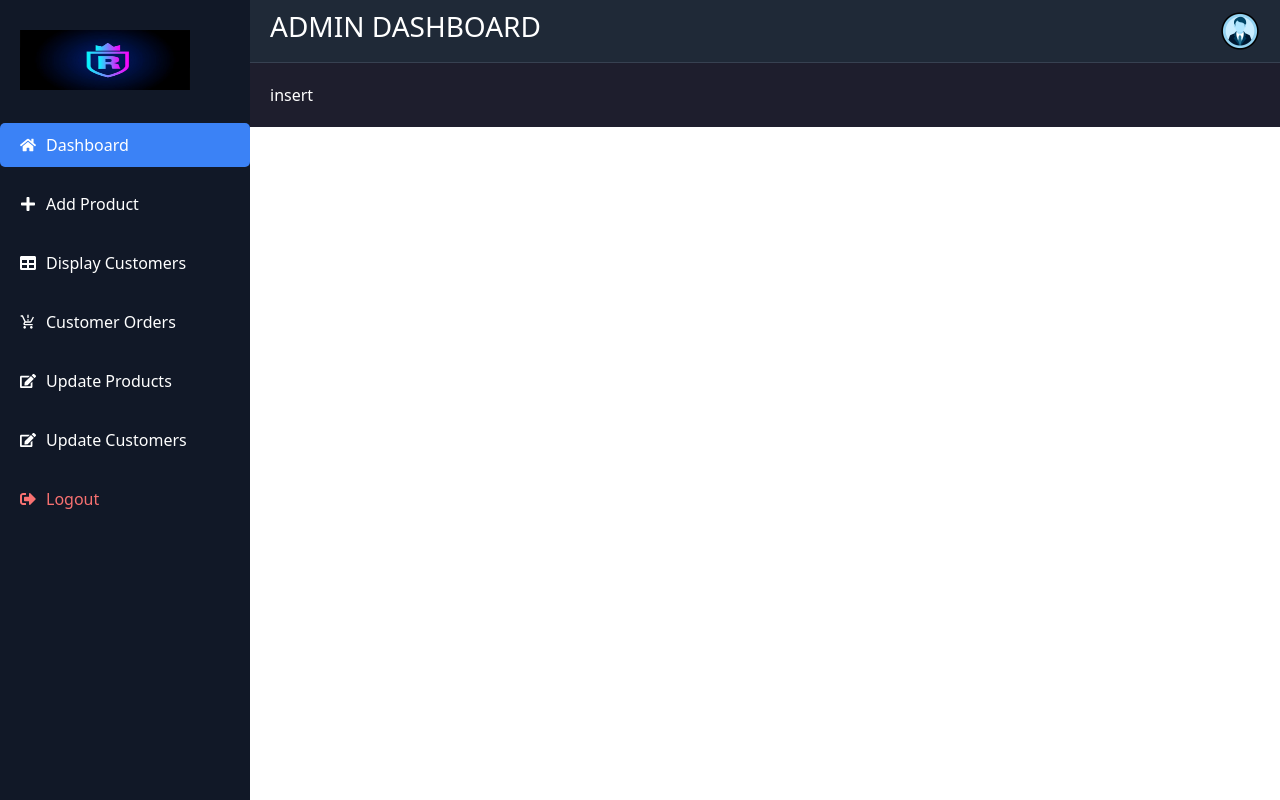
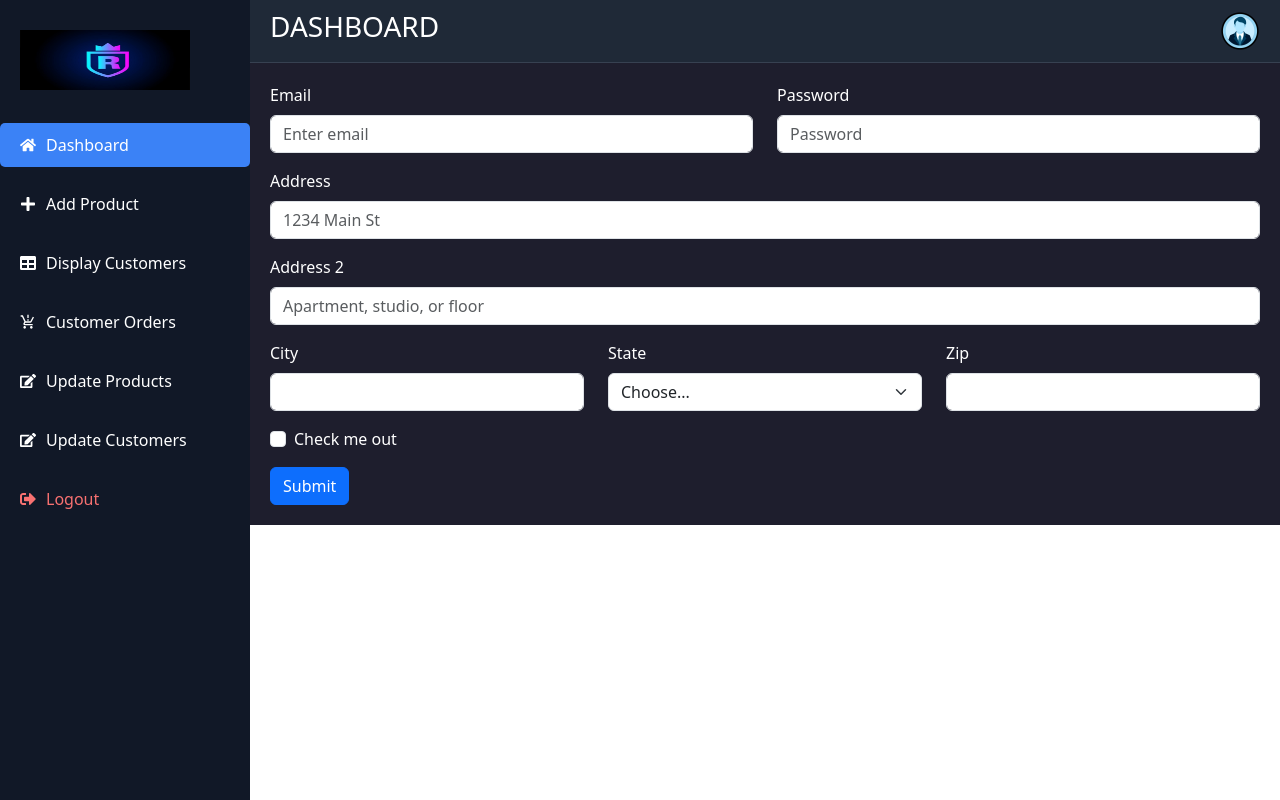
Before and after one commit to Rajankumar9955/E-Commerce, a React (Vite) app in the folder client/: page /admindashboard/insertproduct in a window 1280 px wide. Built offline with nearby package versions, Linux system fonts and the light colour scheme.

Commit message:
admin insert product section form

```diff
--- a/client/src/Admin/AdminDashboard.jsx
+++ b/client/src/Admin/AdminDashboard.jsx
@@ -13,7 +13,7 @@
 //     return(
 //         <>
 // <div id='admin'>
-//     <AdminNavBar/>
+//
 //       <Row>
 //         <Col md="3">
 //              <div id='admindashboard'>
@@ -92,7 +92,7 @@
             <div className={`main-content ${menuOpen ? "full" : ""}`}>
                 <header>
                     <FaBars className="menu-toggle" onClick={() => setMenuOpen(true)} />
-                    <h3 className="user-dash"> ADMIN DASHBOARD </h3>
+                    <h3 className="user-dash">DASHBOARD </h3>
                     <div className="user-info">
                         <img src={user} alt="User Icon" className="user-icon" />
                     </div>
--- a/client/src/Pages/InsertProduct.jsx
+++ b/client/src/Pages/InsertProduct.jsx
@@ -1,11 +1,68 @@
 
-
+import Button from 'react-bootstrap/Button';
+import Col from 'react-bootstrap/Col';
+import Form from 'react-bootstrap/Form';
+import Row from 'react-bootstrap/Row';
 
 
 const InsertProduct=()=>{
     return(
         <>
-        insert
+        <div>
+            <div>
+            <Form>
+      <Row className="mb-3">
+        <Form.Group as={Col} controlId="formGridEmail">
+          <Form.Label>Email</Form.Label>
+          <Form.Control type="email" placeholder="Enter email" />
+        </Form.Group>
+
+        <Form.Group as={Col} controlId="formGridPassword">
+          <Form.Label>Password</Form.Label>
+          <Form.Control type="password" placeholder="Password" />
+        </Form.Group>
+      </Row>
+
+      <Form.Group className="mb-3" controlId="formGridAddress1">
+        <Form.Label>Address</Form.Label>
+        <Form.Control placeholder="1234 Main St" />
+      </Form.Group>
+
+      <Form.Group className="mb-3" controlId="formGridAddress2">
+        <Form.Label>Address 2</Form.Label>
+        <Form.Control placeholder="Apartment, studio, or floor" />
+      </Form.Group>
+
+      <Row className="mb-3">
+        <Form.Group as={Col} controlId="formGridCity">
+          <Form.Label>City</Form.Label>
+          <Form.Control />
+        </Form.Group>
+
+        <Form.Group as={Col} controlId="formGridState">
+          <Form.Label>State</Form.Label>
+          <Form.Select defaultValue="Choose...">
+            <option>Choose...</option>
+            <option>...</option>
+          </Form.Select>
+        </Form.Group>
+
+        <Form.Group as={Col} controlId="formGridZip">
+          <Form.Label>Zip</Form.Label>
+          <Form.Control />
+        </Form.Group>
+      </Row>
+
+      <Form.Group className="mb-3" id="formGridCheckbox">
+        <Form.Check type="checkbox" label="Check me out" />
+      </Form.Group>
+
+      <Button variant="primary" type="submit">
+        Submit
+      </Button>
+    </Form>
+            </div>
+        </div>
         </>
     )
 }
```
Also changed, not shown: client/src/Admin/AdminNavbar.jsx (deleted, +0 -24 lines).
